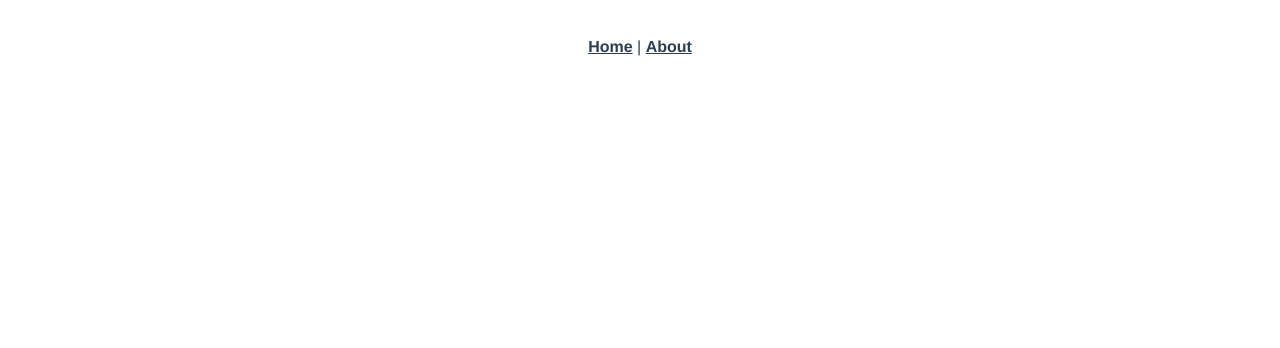
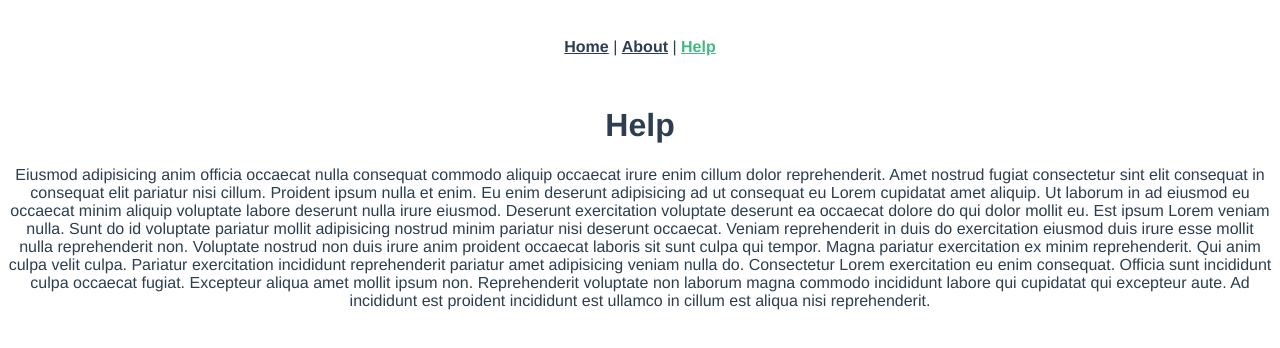
Before and after one commit to nawaf-m-asag/frist, a Vue app: page /help in a window 1280 px wide. Before the commit this address had no page. Shown: the top 348 px of the page. Built offline with nearby package versions, Linux system fonts and the light colour scheme.

Commit message:
router in vue

```diff
--- a/src/App.vue
+++ b/src/App.vue
@@ -1,7 +1,8 @@
 <template>
   <div id="nav">
     <router-link to="/">Home</router-link> |
-    <router-link to="/about">About</router-link>
+    <router-link to="/about">About</router-link> |
+     <router-link to="/help">Help</router-link>
   </div>
   <router-view />
 </template>
--- a/src/router/index.js
+++ b/src/router/index.js
@@ -1,6 +1,6 @@
 import { createRouter, createWebHistory } from "vue-router";
 import Home from "../views/Home.vue";
-
+import Help from "../views/Help.vue";
 const routes = [
   {
     path: "/",
@@ -16,6 +16,11 @@ const routes = [
     component: () =>
       import(/* webpackChunkName: "about" */ "../views/About.vue"),
   },
+  {
+    path: "/help",
+    name: "Help",
+    component: Help,
+  },
 ];
 
 const router = createRouter({
--- /dev/null
+++ b/src/views/Help.vue
@@ -0,0 +1,13 @@
+<template>
+    <div class="our-help">
+        <h1>Help</h1>
+        <p>Eiusmod adipisicing anim officia occaecat nulla consequat commodo aliquip occaecat irure enim cillum dolor reprehenderit. Amet nostrud fugiat consectetur sint elit consequat in consequat elit pariatur nisi cillum. Proident ipsum nulla et enim. Eu enim deserunt adipisicing ad ut consequat eu Lorem cupidatat amet aliquip. Ut laborum in ad eiusmod eu occaecat minim aliquip voluptate labore deserunt nulla irure eiusmod. Deserunt exercitation voluptate deserunt ea occaecat dolore do qui dolor mollit eu. Est ipsum Lorem veniam nulla.
+Sunt do id voluptate pariatur mollit adipisicing nostrud minim pariatur nisi deserunt occaecat. Veniam reprehenderit in duis do exercitation eiusmod duis irure esse mollit nulla reprehenderit non. Voluptate nostrud non duis irure anim proident occaecat laboris sit sunt culpa qui tempor. Magna pariatur exercitation ex minim reprehenderit. Qui anim culpa velit culpa. Pariatur exercitation incididunt reprehenderit pariatur amet adipisicing veniam nulla do.
+Consectetur Lorem exercitation eu enim consequat. Officia sunt incididunt culpa occaecat fugiat. Excepteur aliqua amet mollit ipsum non. Reprehenderit voluptate non laborum magna commodo incididunt labore qui cupidatat qui excepteur aute. Ad incididunt est proident incididunt est ullamco in cillum est aliqua nisi reprehenderit.</p>
+    </div>
+</template>
+<script>
+export default {
+    name:"Help"
+}
+</script>
```
Also changed, not shown: src/components/WelcomeMessage.vue (+5 -5 lines).
